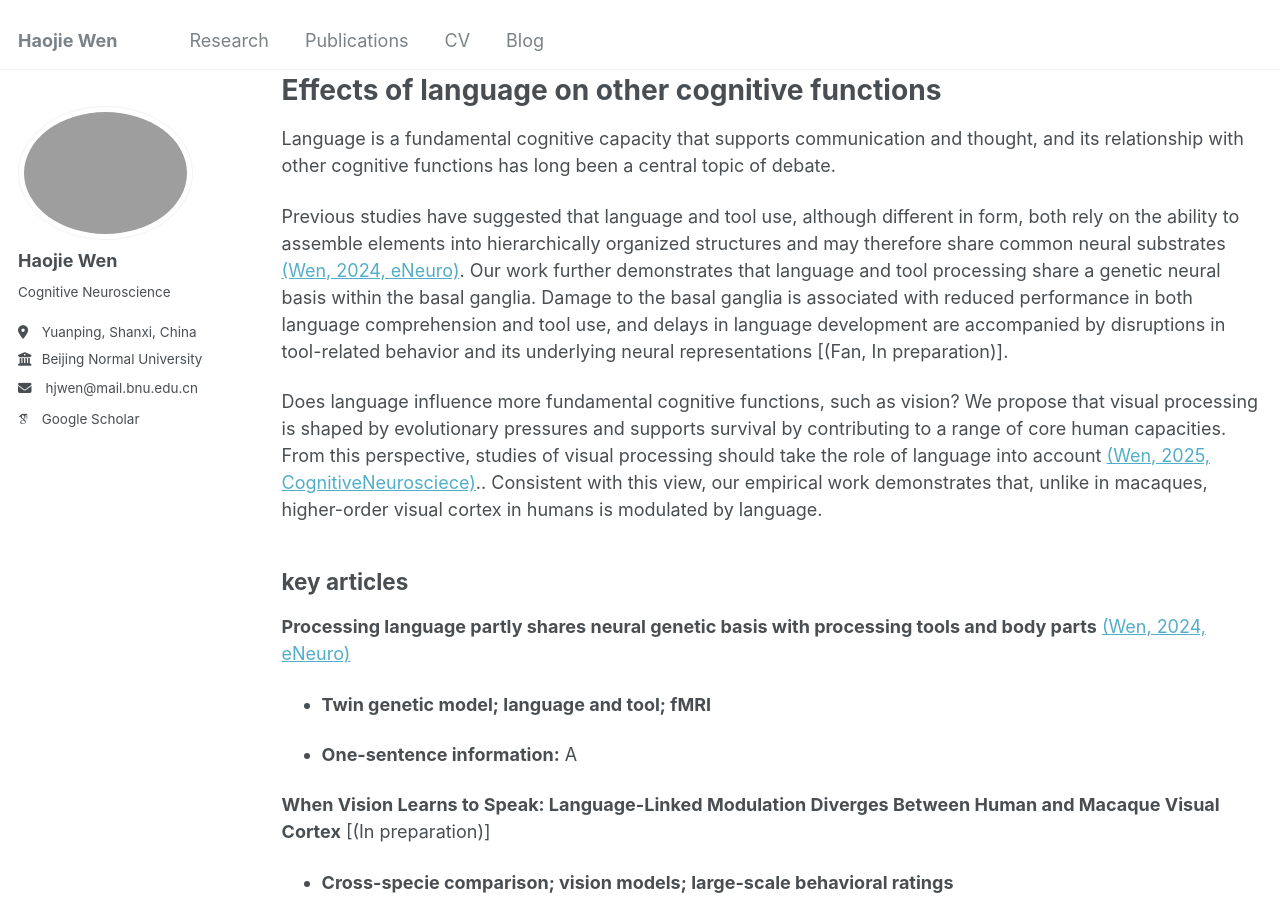
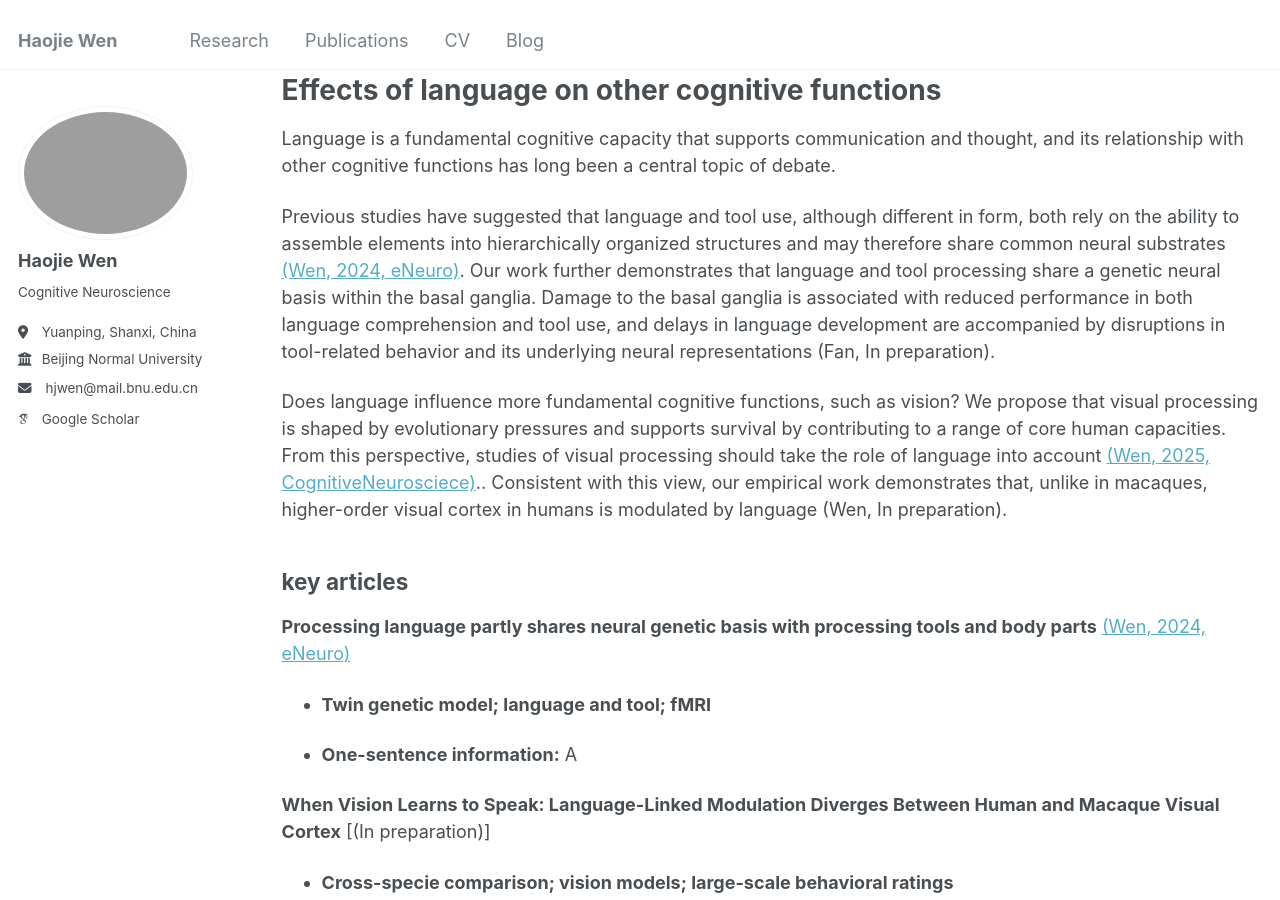
Before and after one commit to happyhaojie/happyhaojie.github.io, a Jekyll site: the page built from _pages/research.md, in a window 1280 px wide and 900 px high, scrolled down 1016 px. Built offline with Jekyll 4.4.1, drawn with Linux system fonts in a browser that asks for light colours; some web fonts are replaced.

Commit message:
Update research.md

```diff
--- a/_pages/research.md
+++ b/_pages/research.md
@@ -32,9 +32,9 @@ Tool use is a fundamental human cognitive ability and a key distinction between
 
 Language is a fundamental cognitive capacity that supports communication and thought, and its relationship with other cognitive functions has long been a central topic of debate.
 
-Previous studies have suggested that language and tool use, although different in form, both rely on the ability to assemble elements into hierarchically organized structures and may therefore share common neural substrates [(Wen, 2024, eNeuro)](/files/Wen_2024_eNeuro.pdf). Our work further demonstrates that language and tool processing share a genetic neural basis within the basal ganglia. Damage to the basal ganglia is associated with reduced performance in both language comprehension and tool use, and delays in language development are accompanied by disruptions in tool-related behavior and its underlying neural representations [(Fan, In preparation)].
+Previous studies have suggested that language and tool use, although different in form, both rely on the ability to assemble elements into hierarchically organized structures and may therefore share common neural substrates [(Wen, 2024, eNeuro)](/files/Wen_2024_eNeuro.pdf). Our work further demonstrates that language and tool processing share a genetic neural basis within the basal ganglia. Damage to the basal ganglia is associated with reduced performance in both language comprehension and tool use, and delays in language development are accompanied by disruptions in tool-related behavior and its underlying neural representations (Fan, In preparation).
 
-Does language influence more fundamental cognitive functions, such as vision? We propose that visual processing is shaped by evolutionary pressures and supports survival by contributing to a range of core human capacities. From this perspective, studies of visual processing should take the role of language into account [(Wen, 2025, CognitiveNeurosciece)](/files/Wen_2025_CognitiveNeurosciece.pdf).. Consistent with this view, our empirical work demonstrates that, unlike in macaques, higher-order visual cortex in humans is modulated by language.
+Does language influence more fundamental cognitive functions, such as vision? We propose that visual processing is shaped by evolutionary pressures and supports survival by contributing to a range of core human capacities. From this perspective, studies of visual processing should take the role of language into account [(Wen, 2025, CognitiveNeurosciece)](/files/Wen_2025_CognitiveNeurosciece.pdf).. Consistent with this view, our empirical work demonstrates that, unlike in macaques, higher-order visual cortex in humans is modulated by language (Wen, In preparation).
 
 ## key articles
 **Processing language partly shares neural genetic basis with processing tools and body parts** [(Wen, 2024, eNeuro)](/files/Wen_2024_eNeuro.pdf)
```
